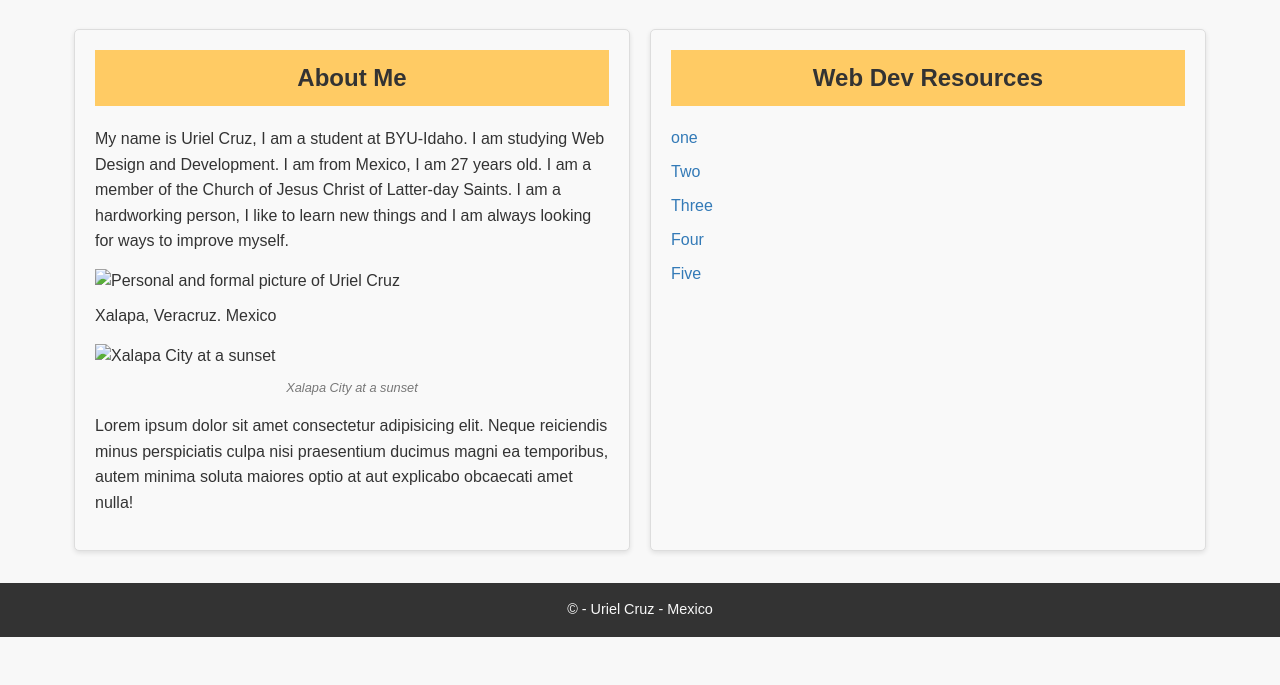
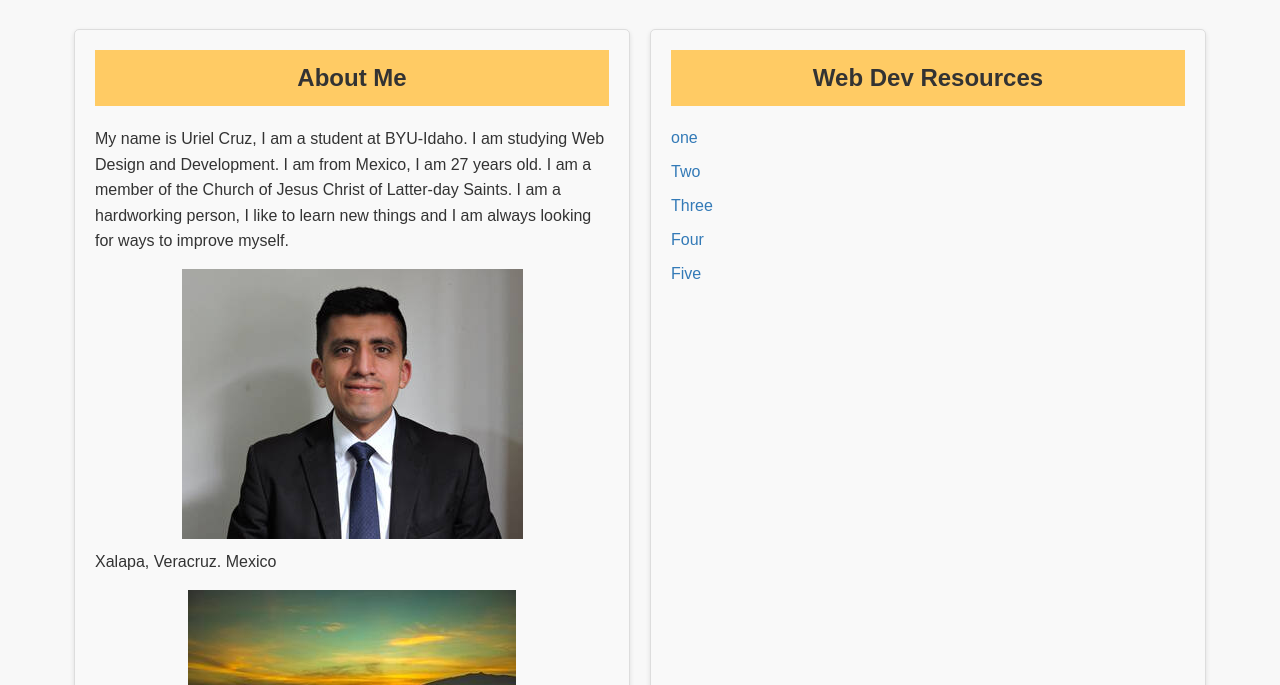
Before and after one commit to urielcruzr/wdd131, a plain HTML site: page index.html in a window 1280 px wide. Shown: the part 115-800 px from the top of the page. Drawn offline with Linux system fonts and the light colour scheme; the site is published under a folder, as on GitHub Pages, so addresses that start at the root find nothing; a web font is replaced by a local one.

Commit message:
linkedin and images directions fixed

```diff
--- a/index.html
+++ b/index.html
@@ -20,7 +20,7 @@
         <h1>WDD 131 - Dynamic Web Fundamentals - Uriel Cruz</h1>
         <nav>
             <ul class="menu">
-                <li><a href="https://www.linkedin.com/in/uriel-cruzs">Linkedln</a></li>
+                <li><a href="https://www.linkedin.com/in/uriel-cruzs/">Linkedln</a></li>
                 <li><a href="https://byupw.instructure.com/.">Canvas</a></li>
                 <li><a
                         href="https://www.churchofjesuschrist.org/study/scriptures/bofm/hel/5?lang=eng&id=p8#p8">Scripture</a>
@@ -35,9 +35,9 @@
             <p>My name is Uriel Cruz, I am a student at BYU-Idaho. I am studying Web Design and Development. I am from
                 Mexico, I am 27 years old. I am a member of the Church of Jesus Christ of Latter-day Saints. I am a
                 hardworking person, I like to learn new things and I am always looking for ways to improve myself.</p>
-            <img src="/images/personal_picture.jpg" alt="Personal and formal picture of Uriel Cruz">
+            <img src="images/personal_picture.jpg" alt="Personal and formal picture of Uriel Cruz">
             <p>Xalapa, Veracruz. Mexico</p>
-            <img src="/images/xalapa_pic.jpg" alt="Xalapa City at a sunset" class="City">
+            <img src="images/xalapa_pic.jpg" alt="Xalapa City at a sunset" class="City">
             <p class="city-caption">Xalapa City at a sunset</p>
             <p>Lorem ipsum dolor sit amet consectetur adipisicing elit. Neque reiciendis minus perspiciatis culpa nisi
                 praesentium ducimus magni ea temporibus, autem minima soluta maiores optio at aut explicabo obcaecati
```
